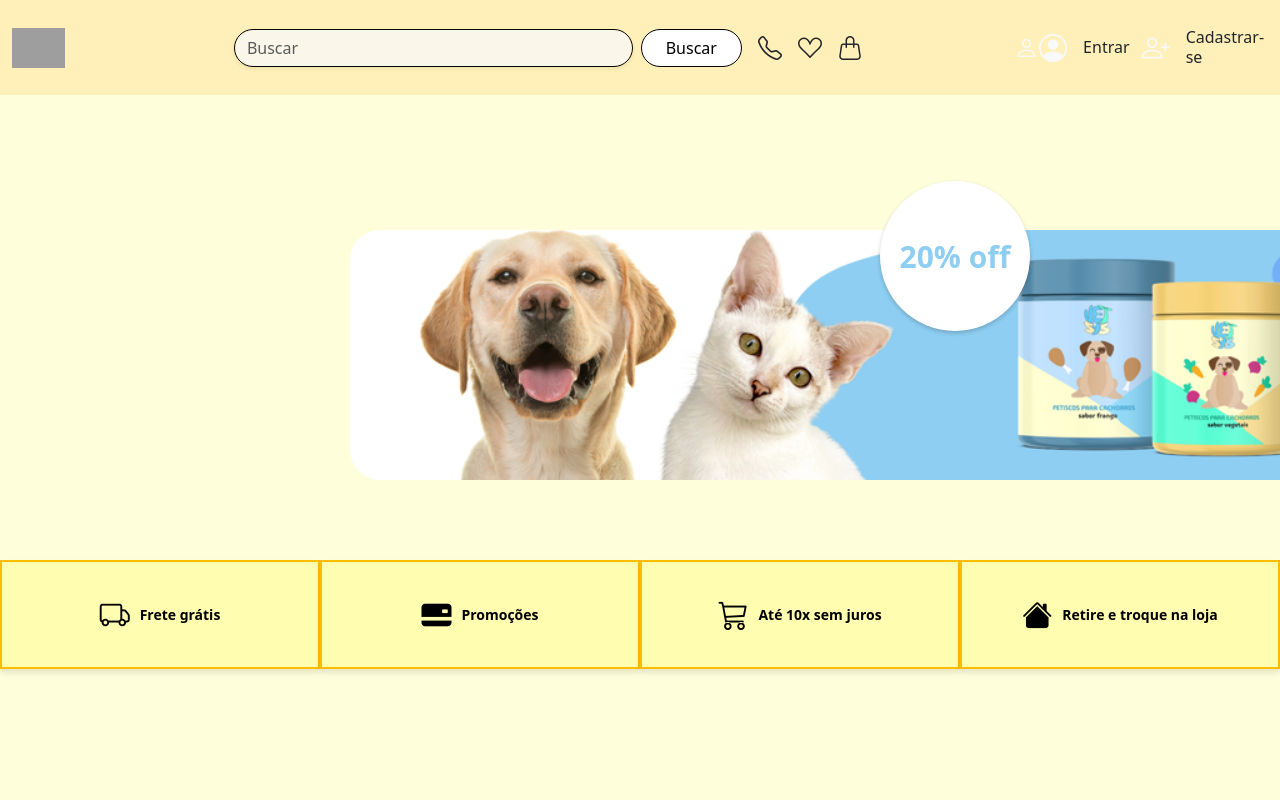
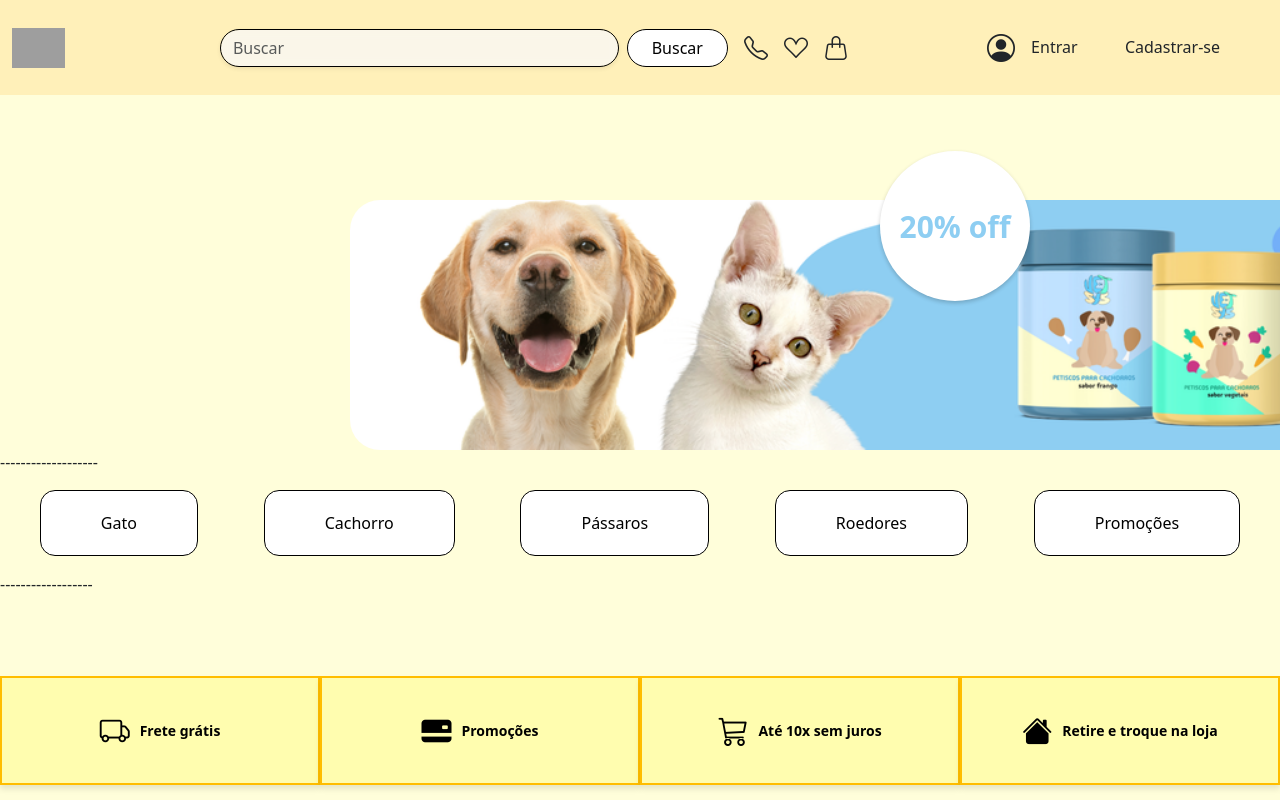
Before and after one commit to eloasenai/vetsys2, a React (Vite) app: page / in a window 1280 px wide. Shown: the top 800 px of the page. Built offline with nearby package versions, Linux system fonts and the light colour scheme; grey boxes are pictures that could not be loaded.

Commit message:
editando botões

```diff
--- a/src/App.jsx
+++ b/src/App.jsx
@@ -6,7 +6,6 @@ import Cadastro from "./pages/Cadastro";
 import Entrar from "./pages/Entrar";
 import Footer from "./components/footer/Footer";
 
-
 const AppWrapper = () => {
   const location = useLocation();
 
@@ -14,32 +13,27 @@ import Footer from "./components/footer/Footer";
   const hideHeaderRoutes = ["/entrar", "/cadastro"];
   const shouldHideHeader = hideHeaderRoutes.includes(location.pathname);
 
-
   return (
     <>
-   {!shouldHideHeader && <Header />} {/* Renderiza o Header apenas se não estiver nas rotas ocultas */}
+      {!shouldHideHeader && <Header />}
+
+      {/* Botões abaixo do Header */}
+
+
       <Routes>
-        <Route path="/entrar" element={<Entrar />} />
         <Route path="/cadastro" element={<Cadastro />} />
+        {/* Outras rotas aqui */}
       </Routes>
     </>
   );
 };
-
-
-
 
 const App = () => {
   return (
     <BrowserRouter>
       <AppWrapper />
     </BrowserRouter>
-
   );
 };
-<div className="container">
-  <h1>Cadastro</h1>
-  <p>Esta é a página de cadastro.</p></div>
-
 
 export default App;
--- a/src/components/header/Header.jsx
+++ b/src/components/header/Header.jsx
@@ -29,15 +29,14 @@ const Header = () => {
   return (
     <header>
       {/* Barra de pesquisa */}
-      <div className="search-bar">
+      {/* <div className="search-bar">
         <input
           type="text"
           placeholder="Pesquisar..."
           value={searchTerm}
           onChange={(e) => setSearchTerm(e.target.value)} // Adicionado para atualizar o estado
         />
-      </div>
-
+      </div> */}
       <div className="image-container" style={{ position: "relative" }}>
         <img
           src={gatoecachorro}
@@ -99,7 +98,32 @@ const Header = () => {
           20% off
         </div>
       </div>
-
+      -------------------
+      <div className="d-flex justify-content-evenly gap-3 py-3">
+        {["Gato", "Cachorro", "Pássaros", "Roedores", "Promoções"].map(
+          (label) => (
+            <Link
+              key={label}
+              to={`/${label.toLowerCase()}`}
+              className="btn"
+              style={{
+                border: "1px solid black",
+                borderRadius: "15px",
+                padding: "20px 60px",
+                backgroundImage: "./assets/images/botão.png",
+                backgroundPosition: "center",
+                backgroundColor: "white",
+                margin: "0 10px",
+                textDecoration: "none",
+                color: "black",
+              }}
+            >
+              {label}
+            </Link>
+          )
+        )}
+      </div>
+      ------------------
       <div className="image-container">
         {/* Blocos amarelos */}
         <div className="yellow-blocks">
@@ -120,9 +144,7 @@ const Header = () => {
             <span>Retire e troque na loja</span>
           </div>
         </div>
-
       </div>
-
       <nav className="navbar navbar-expand-lg navbar-dark bg header">
         <div className="container-fluid d-flex justify-content-between align-items-center">
           {/* Logo */}
@@ -178,9 +200,11 @@ const Header = () => {
           </div>
 
           {/* Cadastro */}
-          <Link to="/cadastro" className="text-light fs-4" title="Cadastro">
-            <i className="bi bi-person"></i>
-          </Link>
+          <Link
+            to="/cadastro"
+            className="text-light fs-4"
+            title="Cadastro"
+          ></Link>
 
           {/* Autenticação */}
           {isAuthenticated ? (
@@ -190,9 +214,7 @@ const Header = () => {
                 role="button"
                 className="d-flex justify-content-center align-items-center text-decoration-none text-light"
                 title="Meu perfil"
-              >
-                <i className="bi bi-person-circle fs-3"></i>
-              </Link>
+              ></Link>
               <button
                 className="btn btn-outline-light ms-3"
                 onClick={handleLogout}
@@ -207,7 +229,7 @@ const Header = () => {
                 role="button"
                 className="d-flex gap-3 justify-content-center align-items-center text-decoration-none text-light"
               >
-                <i className="bi bi-person-circle fs-3"></i>
+                <i className="bi bi-person-circle fs-3 text-dark"></i>
                 <div className="d-none d-md-flex flex-column m-0 w-50">
                   <span className="h6 m-0 text-dark">Entrar</span>
                 </div>
@@ -217,8 +239,7 @@ const Header = () => {
                 role="button"
                 className="d-flex gap-3 justify-content-center align-items-center text-decoration-none text-light"
               >
-                <i className="bi bi-person-plus fs-3"></i>
-                <div className="d-none d-md-flex flex-column m-0 w-50">
+                <div className="d-none d-md-flex flex-column m-5 w-50">
                   <span className="h6 m-0 text-dark">Cadastrar-se</span>
                 </div>
               </Link>
```
Lines whose indentation alone changed are shown as unchanged.
